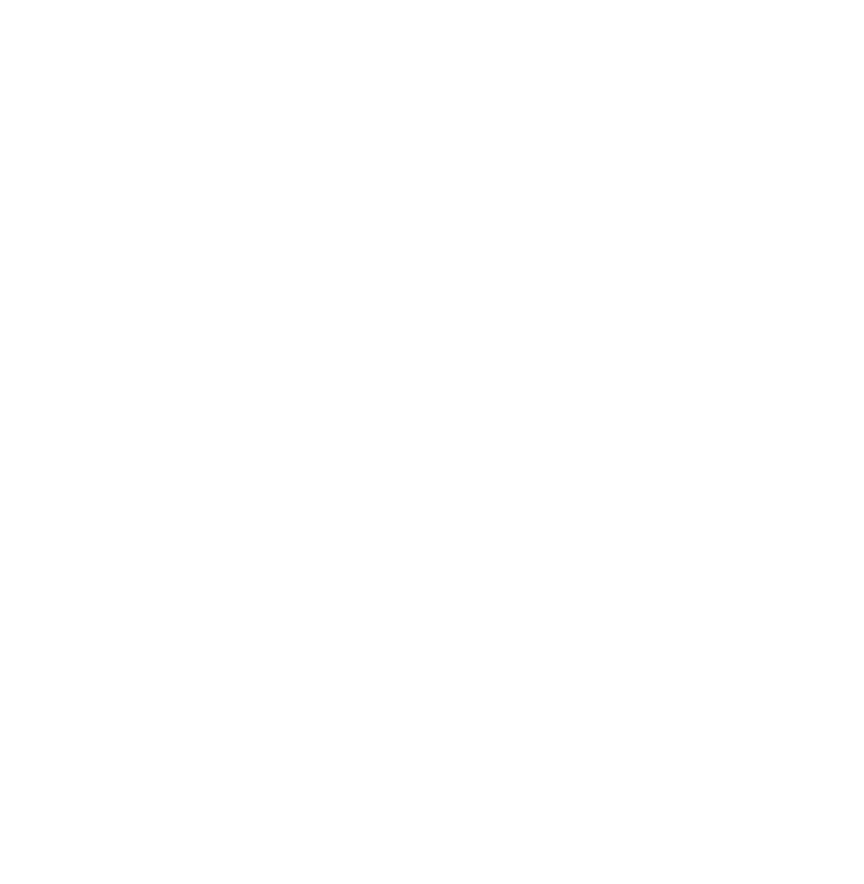
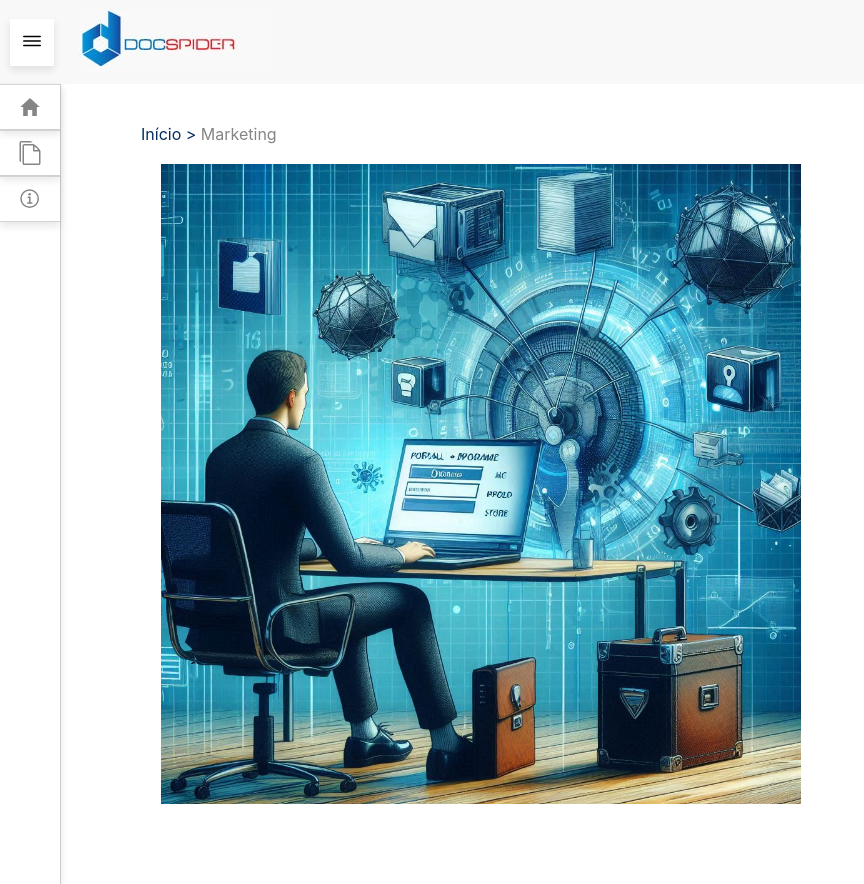
Before and after one commit to VinyCdO/MyFiles-Front, a React (Create React App) app: page /marketing in a window 1280 px wide. Before the commit this address had no page. Shown: the whole page, without its empty margins (0-864 px from the left). Before the commit the page ends 800 px from the top, so only its background shows below. Built offline with nearby package versions, Linux system fonts and the light colour scheme.

Commit message:
Implementação da sessão de conteúdo de marketing

```diff
--- a/src/components/MenuLateral/index.tsx
+++ b/src/components/MenuLateral/index.tsx
@@ -24,7 +24,7 @@
 
   return (
     <div className={`menuLateral ${menuExpandido ? 'expandido' : ''}`}>
-      <Link to="/" className='link'>
+      <Link to="/marketing" className='link'>
         <div className="menuItem">
           <span className="menuTexto">Início</span>
           <IoMdHome className="menuIcon" size={24}/>
--- /dev/null
+++ b/src/paginas/Marketing/index.tsx
@@ -0,0 +1,17 @@
+import React from 'react';
+import ImagemDivulgacao from '../../assets/ImagemDivulgaçãoCopilot.png';
+import './marketing.css';
+
+export default function Marketing() {
+  return (
+    <div className='mainContent' >
+      <div className='tituloMarketing'>
+        <span className='rotaBase'>Início  {'>'}  </span>
+        <span className='rotaAtual'>Marketing</span>
+      </div>
+      <div className='setorMarketing'>
+        <img src={ImagemDivulgacao} alt="Imagem de divulgação" className='imgMarketing' />
+      </div>
+    </div>
+  );
+}
--- /dev/null
+++ b/src/paginas/Marketing/marketing.css
@@ -0,0 +1,19 @@
+.imgMarketing {
+  max-width: 80vh;
+  max-height: 80vh;
+}
+
+@media (max-width: 426px) {
+  .imgMarketing {
+    max-width: 30vh;
+    max-height: 30vh;
+  }
+}
+
+.setorMarketing {
+  display: flex;
+  justify-content: center;
+  align-items: center;
+  flex-direction: column;
+  margin: 20px;
+}
--- a/src/rotas/index.tsx
+++ b/src/rotas/index.tsx
@@ -2,12 +2,14 @@
 import React, { useState } from "react";
 import PaginaBase from "../paginas/PaginaBase/index.tsx";
 import ListagemArquivos from "../paginas/ListagemArquivos/index.tsx";
+import Marketing from "../paginas/Marketing/index.tsx";
 
 const Rotas = () => {
 
   return (
     <Routes>
       <Route path='/' element={<PaginaBase />}>
+        <Route path='/marketing' element={<Marketing />} />
         <Route path='/arquivos' element={<ListagemArquivos />} />
       </Route>
     </Routes>
```
Also changed, not shown: src/assets/ImagemDivulgaçãoCopilot.png (added).
